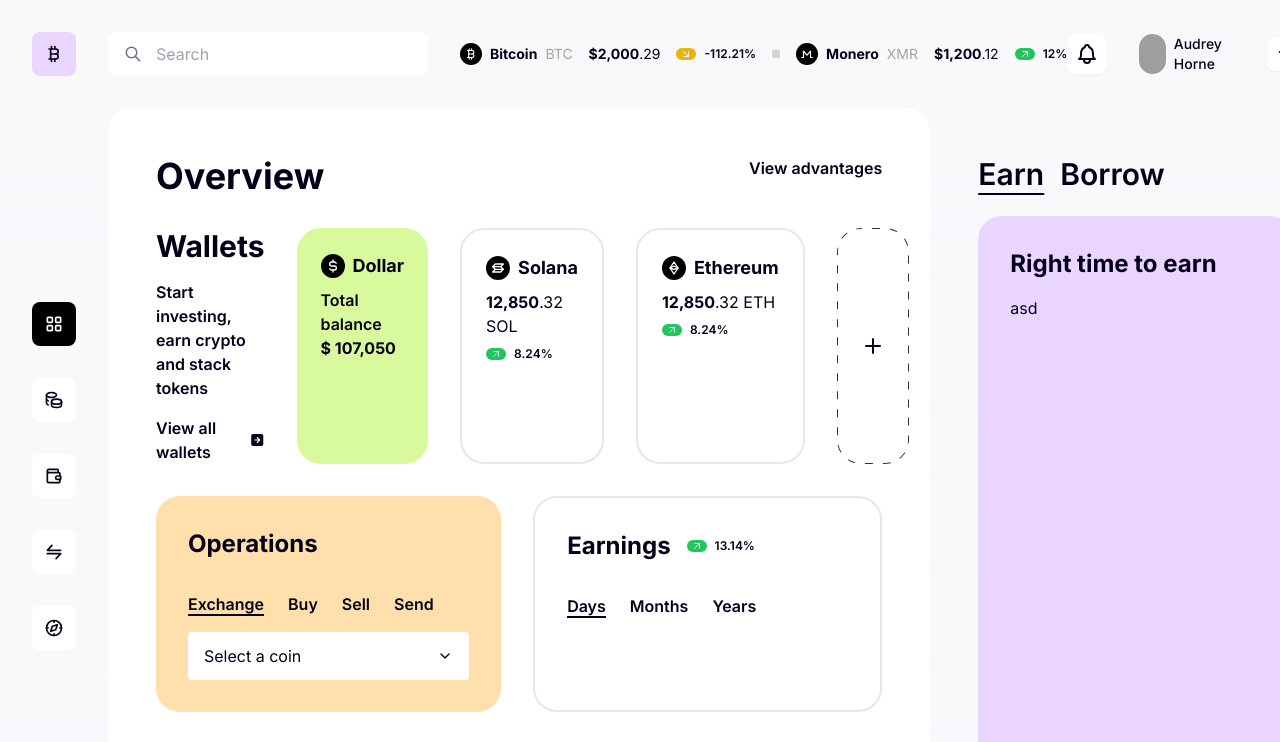
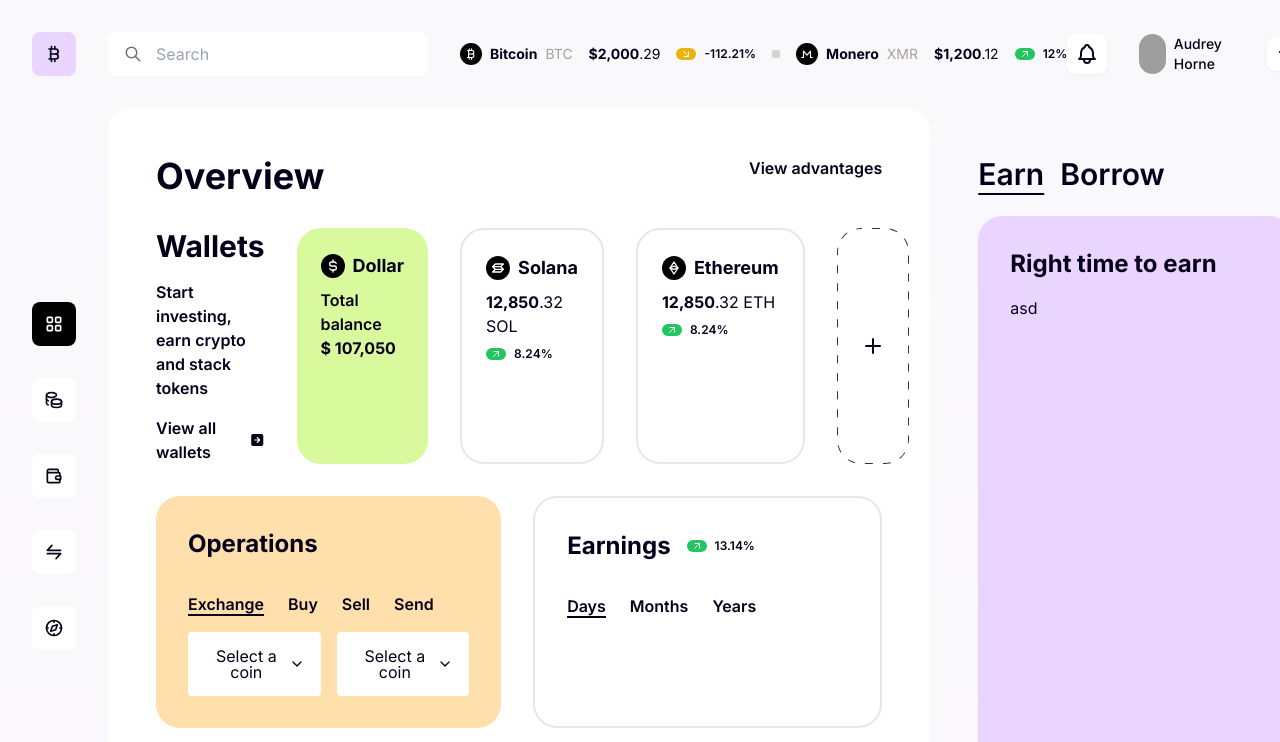
Before and after one commit to luisCislaghi/crypto-tailwind, a Next.js app: page /dashboard in a window 1280 px wide. Shown: the top 742 px of the page. Built offline with nearby package versions, Linux system fonts and the light colour scheme; grey boxes are pictures that could not be loaded.

Commit message:
fix select props, types and refs

```diff
--- a/src/app/dashboard/page.tsx
+++ b/src/app/dashboard/page.tsx
@@ -42,15 +42,13 @@ const Dashboard: React.FC = ({}) => {
                 />
               }
             >
-              <div>
-                <Select.Coins
-                  options={[
-                    { label: "asdas" },
-                    { label: "kkkkkkk" },
-                    { label: "312312312" },
-                  ]}
-                  placeholder="escolher"
-                />
+              <div className="flex flex-nowrap gap-4">
+                <Select.Coins />
+                <Select.Coins />
+              </div>
+              <div className="flex flex-nowrap gap-4">
+                {/* <Input.Text />
+                <Input.Text /> */}
               </div>
             </Card>
             <Card
--- a/src/components/select/index.tsx
+++ b/src/components/select/index.tsx
@@ -1,57 +1,63 @@
 "use client";
 
-import * as RadixSelect from "@radix-ui/react-select";
-import { TbCheck, TbChevronDown, TbChevronUp } from "react-icons/tb";
-import clsx from "clsx";
+import * as RS from "@radix-ui/react-select";
+import { TbChevronDown, TbChevronUp } from "react-icons/tb";
 import React, { FC, Ref } from "react";
 import { coins } from "@/app/coins";
 import Option from "./option";
-import { DefaultSelectExtension, OptionType } from "./types";
+import {
+  OptionProps,
+  OptionGroupProps,
+  OptionType,
+  SelectProps,
+} from "./types";
+import PlaceHolder from "./placeholder";
 
-export type SelectProps = Pick<RadixSelect.SelectValueProps, "placeholder"> & {
-  options?: OptionType[];
-  triggerProps?: Pick<RadixSelect.SelectTriggerProps, "aria-label">;
-};
-
-const Select: FC<SelectProps> = ({ triggerProps, placeholder, ...props }) => (
+const Select: FC<SelectProps> = React.forwardRef<
+  HTMLButtonElement,
+  SelectProps
+>(({ options, placeholder, ...props }, forwardedRef) => (
   <>
-    <RadixSelect.Root>
-      <RadixSelect.Trigger
-        className="flex h-12 w-full  items-center justify-between rounded bg-white px-4  leading-none"
-        {...triggerProps}
+    <RS.Root {...props}>
+      <RS.Trigger
+        ref={forwardedRef}
+        className="flex w-full items-center  justify-between rounded bg-white p-2 px-4  leading-none"
       >
-        <RadixSelect.Value placeholder={placeholder} />
-        <RadixSelect.Icon className="SelectIcon">
+        <RS.Value placeholder={<PlaceHolder>{placeholder}</PlaceHolder>} />
+        <RS.Icon className="SelectIcon">
           <TbChevronDown />
-        </RadixSelect.Icon>
-      </RadixSelect.Trigger>
-      <RadixSelect.Portal>
-        <RadixSelect.Content className="justify-between overflow-hidden rounded-md bg-white ">
-          <RadixSelect.ScrollUpButton className="SelectScrollButton">
+        </RS.Icon>
+      </RS.Trigger>
+      <RS.Portal>
+        <RS.Content className="justify-between overflow-hidden rounded-md bg-white ">
+          <RS.ScrollUpButton className="SelectScrollButton">
             <TbChevronUp />
-          </RadixSelect.ScrollUpButton>
-          <RadixSelect.Viewport className="rounded-md border-2 p-2">
-            {props.options?.map((option, i) => (
+          </RS.ScrollUpButton>
+          <RS.Viewport className="rounded-md border-2 p-2">
+            {options?.map((option, i) => (
               <>
-                {i > 0 && option.type === "group" && (
-                  <RadixSelect.Separator className="m-1 h-px bg-stone-500 " />
+                {"options" in option ? (
+                  <>
+                    <RS.Separator className="m-1 h-px bg-stone-500 " />
+                    <Option.Group {...(option as OptionGroupProps)} />
+                  </>
+                ) : (
+                  <Option {...(option as OptionProps)}>{option.label}</Option>
                 )}
-                <Option {...option} />
               </>
             ))}
-          </RadixSelect.Viewport>
-          <RadixSelect.ScrollDownButton className="flex h-6 cursor-default items-center justify-center bg-white">
+          </RS.Viewport>
+          <RS.ScrollDownButton className="flex h-6 cursor-default items-center justify-center bg-white">
             <TbChevronDown />
-          </RadixSelect.ScrollDownButton>
-        </RadixSelect.Content>
-      </RadixSelect.Portal>
-    </RadixSelect.Root>
+          </RS.ScrollDownButton>
+        </RS.Content>
+      </RS.Portal>
+    </RS.Root>
   </>
-);
+));
 
 const Coins: FC<SelectProps> = (props) => {
   const options: OptionType[] = Object.values(coins).map((coin) => ({
-    type: "item",
     value: coin.name,
     label: coin.name,
     icon: coin.icon,
--- a/src/components/select/item.tsx
+++ b/src/components/select/item.tsx
@@ -1,10 +1,10 @@
 import * as RadixSelect from "@radix-ui/react-select";
-import { TbCheck, TbChevronDown, TbChevronUp } from "react-icons/tb";
+import { TbCheck } from "react-icons/tb";
 import clsx from "clsx";
 import React, { FC, Ref } from "react";
 import { IconType } from "react-icons";
 
-type SelectItemProps = RadixSelect.SelectItemProps & { icon?: IconType };
+export type SelectItemProps = RadixSelect.SelectItemProps & { icon?: IconType };
 
 const SelectItem = React.forwardRef(
   (
--- a/src/components/select/option.tsx
+++ b/src/components/select/option.tsx
@@ -1,30 +1,26 @@
 import * as RadixSelect from "@radix-ui/react-select";
-import { TbCheck, TbChevronDown, TbChevronUp } from "react-icons/tb";
-import clsx from "clsx";
-import React, { FC, Ref } from "react";
-import { coins } from "@/app/coins";
-import { IconType } from "react-icons";
-import SelectItem from "./item";
-import { DefaultSelectExtension, OptionType } from "./types";
+import React, { FC } from "react";
+import SelectItem, { SelectItemProps } from "./item";
+import { OptionProps, OptionGroupProps } from "./types";
 
-const Option: FC<OptionType> = ({
-  type = "item",
-  label,
-  options,
-  ...props
-}) => {
-  if (type === "group") {
-    return (
-      <RadixSelect.Group className="text-xs leading-6" key={label}>
-        <RadixSelect.Label className="SelectLabel">{label}</RadixSelect.Label>
-        {options?.map((option: OptionType) => <Option {...option} />)}
-      </RadixSelect.Group>
-    );
-  }
+export const OptionGroup: FC<OptionGroupProps> = ({ label, options }) => {
   return (
-    <SelectItem value={label || "99"} {...props}>
-      {label}
+    <RadixSelect.Group className="text-xs leading-6" key={label}>
+      <RadixSelect.Label className="">{label}</RadixSelect.Label>
+      {options?.map((option: OptionProps) => <OptionItem {...option} />)}
+    </RadixSelect.Group>
+  );
+};
+
+export const OptionItem: FC<OptionProps> = React.forwardRef<
+  HTMLDivElement,
+  SelectItemProps
+>(({ children, ...props }, forwardedRef) => {
+  return (
+    <SelectItem {...props} ref={forwardedRef}>
+      {children}
     </SelectItem>
   );
-};
-export default Option;
+});
+
+export default Object.assign(OptionItem, { Group: OptionGroup });
--- /dev/null
+++ b/src/components/select/placeholder.tsx
@@ -0,0 +1,7 @@
+import React from "react";
+
+const PlaceHolder: React.FC<{ children: React.ReactNode }> = ({ children }) => {
+  return <div className="p-2">{children}</div>;
+};
+
+export default PlaceHolder;
--- a/src/components/select/types.ts
+++ b/src/components/select/types.ts
@@ -1,16 +1,26 @@
+import type * as RS from "@radix-ui/react-select";
 import { FC } from "react";
-import { SelectProps } from ".";
-import * as RadixSelect from "@radix-ui/react-select";
 import { IconType } from "react-icons";
 
 export type DefaultSelectExtension = {
   Coins: FC<SelectProps>;
 };
 
-export type OptionType = {
-  type?: "group" | "item";
+export type OptionGroupProps = {
   label?: string;
-  value?: string;
   icon?: IconType;
-  options?: OptionType[];
+  options?: OptionProps[];
 };
+
+export type OptionProps = {
+  label?: string;
+  value: string;
+  icon?: IconType;
+};
+
+export type OptionType = OptionGroupProps | OptionProps;
+
+export type SelectProps = RS.SelectProps &
+  Pick<RS.SelectValueProps, "placeholder"> & {
+    options?: OptionType[];
+  };
```
